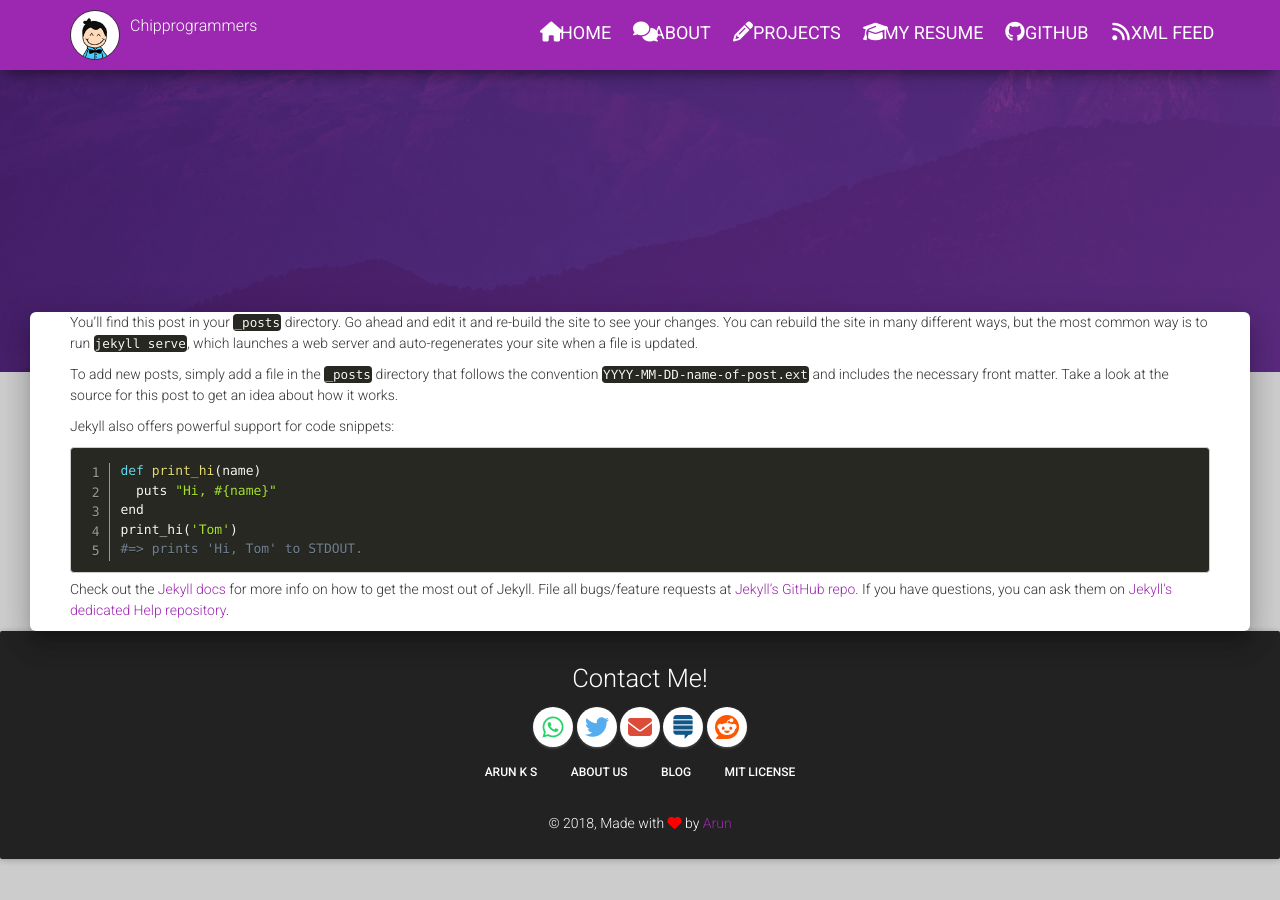
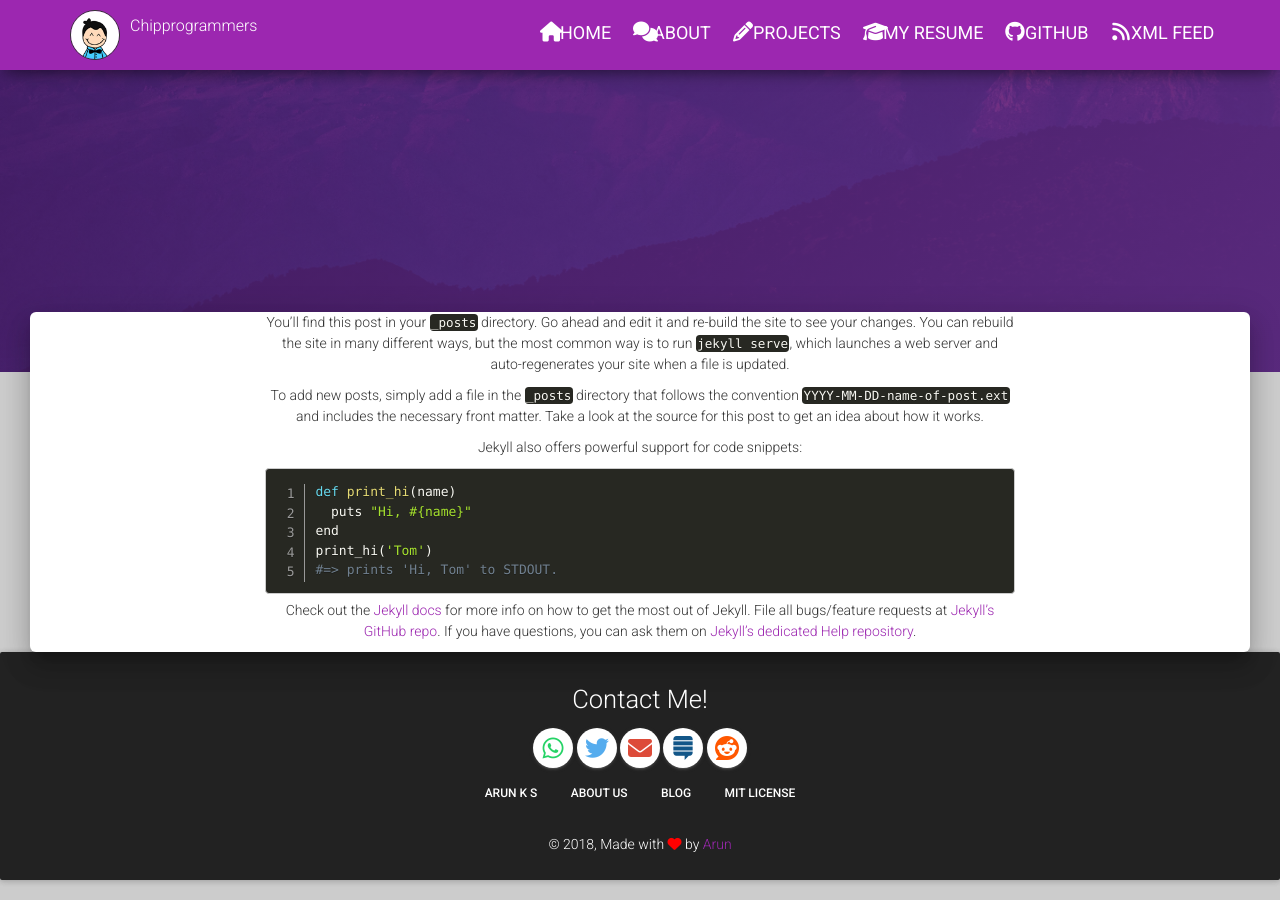
Before and after one commit to tip4programs/imbue, a Jekyll site: the page built from _posts/2016-04-24-welcome-to-jekyll.md, in a window 1280 px wide and 900 px high, scrolled down 438 px. Built offline with Jekyll 4.4.1, drawn with Linux system fonts in a browser that asks for light colours; nearby versions of some CDN libraries; comment, search, counter and statistics services are not loaded; before the commit the page ends 1317 px from its top, so only the background shows below that.

Commit message:
Update post.html

```diff
--- a/_layouts/post.html
+++ b/_layouts/post.html
@@ -9,8 +9,12 @@
 
 	<!-- you can use the class main-raised if you want the main area to be as a page with shadows -->
 	<div class="main main-raised">
-		<div class="container">
+	<div class="container">
+	<div class="row text-center">
+	<div class="col-md-8 col-md-offset-2">
       {% include content.html %}
+        </div>
+	</div>
   	</div>
 	</div>
     {% include footer.html %}
```
